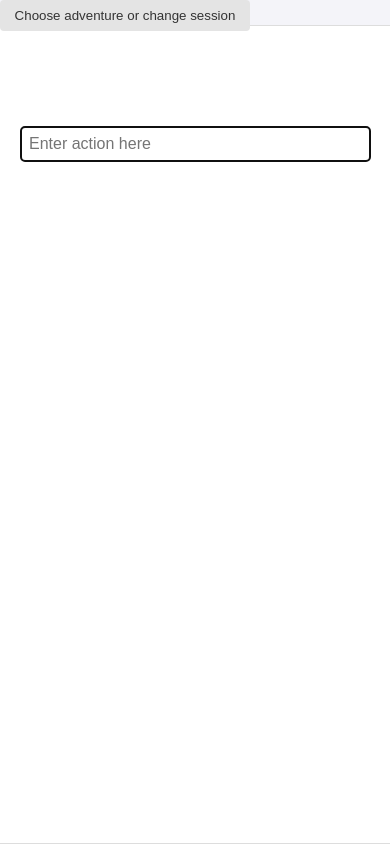
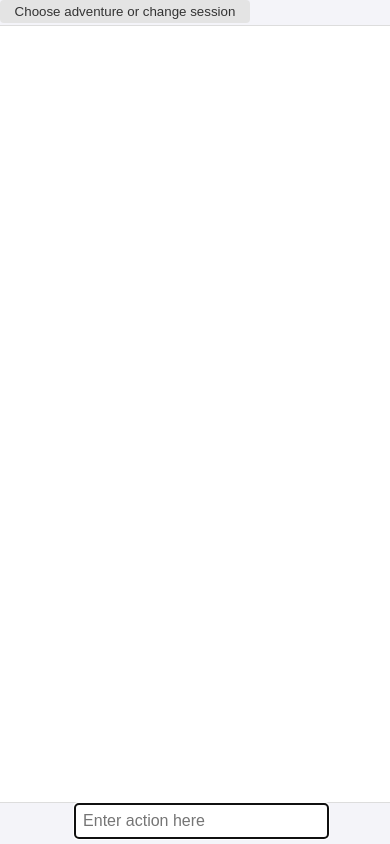
Before and after one commit to Magnatic70/TextAdventureGameEngine, a Flask app: page / in a window 390 px wide. Run offline with Flask 3, Linux system fonts and the light colour scheme; data that the repository does not hold is empty.

Commit message:
fixed (mobile) layout

```diff
--- a/static/styles.css
+++ b/static/styles.css
@@ -11,9 +11,10 @@
 /* Make sure the toggle container is always at the top */
 .toggle-container {
   position: fixed;
+  height: 5%;
   top: 0;
   left: 19%;
-  widthh: 60px; /* Default width, will be overwritten by JS */
+  width: 60px; /* Default width, will be overwritten by JS */
   background-color: transparent;
   z-index: 1000; /* Ensure it's on top */
 }
@@ -27,7 +28,7 @@
   background-color: #e4e4e4;
   color: #333;
   width: 36px;
-  padding: 8px;
+  padding: 4px;
   border: none;
   cursor: pointer;
   transition: background-color 0.3s ease;
@@ -47,6 +48,7 @@
   background-color: white;
   width: 60%; /* Default width for larger screens */
   margin: 35px auto 0; /* Add top margin to push content down */
+  height: 90%;
   font-size: 16px;
   white-space: pre-wrap;
 }
@@ -72,12 +74,24 @@
   #response{
     font-size:12px;
   }
+  .actionDiv{
+    width:90%;
+  }
+  .actionTextBox{
+      width:100%;
+  }
 }
 
 .actionTextBox{
   position:relative;
-  width:95%;
+  width:98%;
   left:0%;
+}
+
+.actionDiv{
+  height: 5%;
+  width:62%;
+  margin:auto;
 }
 
 .fixed-bottom {
@@ -118,7 +132,9 @@
 /* Initially hide the debug controls */
 .debug-controls {
   position:relative;
-  top:6%;
+  left:19%;
+  width:60%;
+  top:5%;
   display: none;
   flex-direction: column;
   align-items: flex-start;
--- a/templates/index.html
+++ b/templates/index.html
@@ -21,6 +21,8 @@
     </div>
     <div id="responseDiv">
         <pre id="response"></pre>
+    </div>
+    <div class="actionDiv">
         <input class="actionTextBox" type="text" id="actionInput" placeholder="Enter action here" autocomplete="off" disabled>
     </div>
 
```
